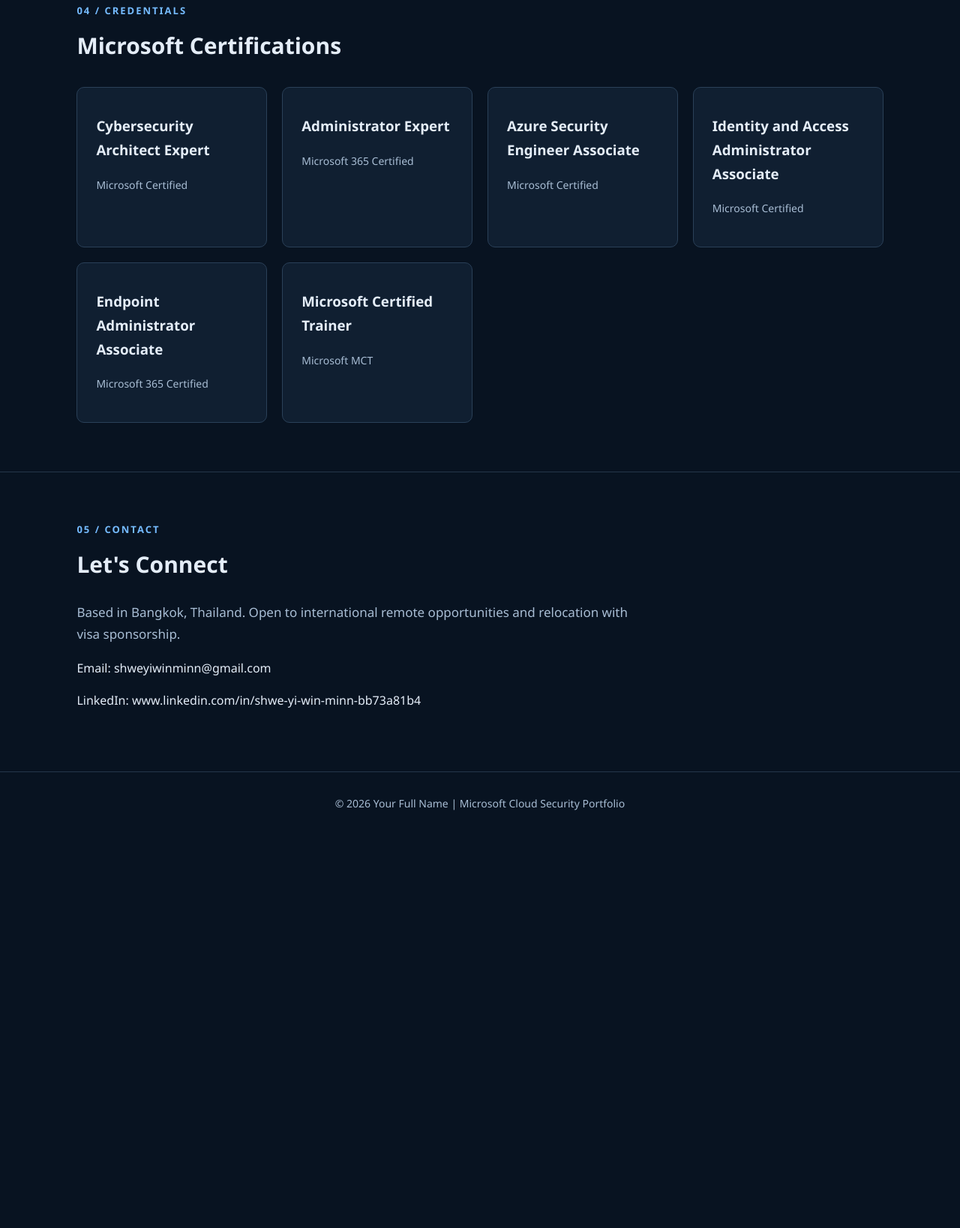
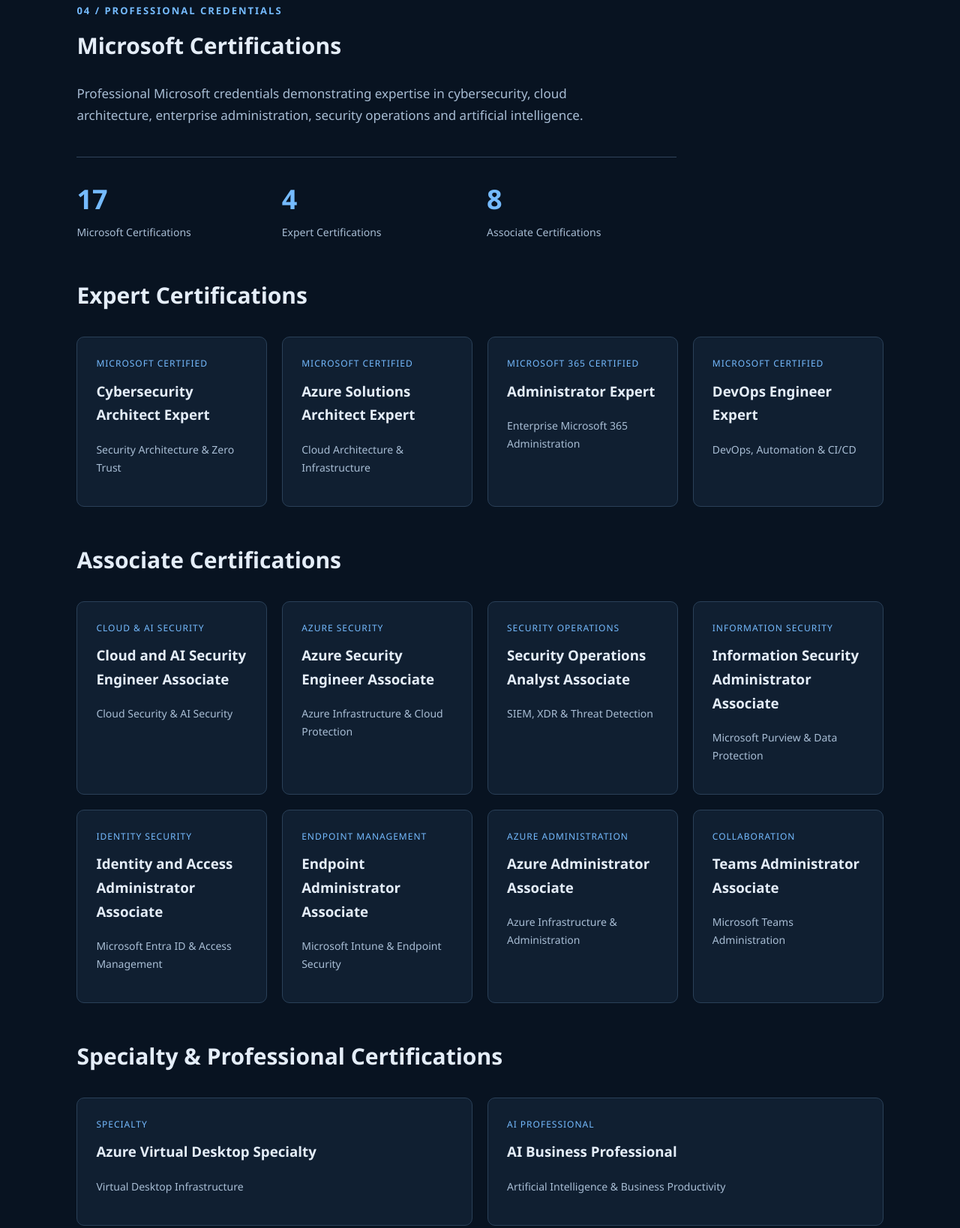
Before and after one commit to ZoEy-droid-tech/ZoEy-droid-tech.github.io, a plain HTML site: page index.html in a window 1280 px wide. Shown: the part 2910-4548 px from the top of the page at 75% size. Before the commit the page ends 4024 px from the top, so only its background shows below. Drawn offline with Linux system fonts and the light colour scheme.

Commit message:
Update Microsoft professional certifications
Updated certification titles and descriptions for clarity and consistency. Added new certifications and removed outdated ones.

```diff
--- a/index.html
+++ b/index.html
@@ -441,40 +441,180 @@ footer {
 
 <section id="certifications">
 
-    <div class="eyebrow">04 / CREDENTIALS</div>
+    <div class="eyebrow">
+        04 / PROFESSIONAL CREDENTIALS
+    </div>
 
     <h2>Microsoft Certifications</h2>
+
+    <p class="description">
+        Professional Microsoft credentials demonstrating
+        expertise in cybersecurity, cloud architecture,
+        enterprise administration, security operations
+        and artificial intelligence.
+    </p>
+
+    <!-- Certification Summary -->
+
+    <div class="stats">
+
+        <div class="stat">
+            <strong>17</strong>
+            <span>Microsoft Certifications</span>
+        </div>
+
+        <div class="stat">
+            <strong>4</strong>
+            <span>Expert Certifications</span>
+        </div>
+
+        <div class="stat">
+            <strong>8</strong>
+            <span>Associate Certifications</span>
+        </div>
+
+    </div>
+
+    <!-- Expert Certifications -->
+
+    <h2 style="margin-top:45px;">
+        Expert Certifications
+    </h2>
 
     <div class="grid">
 
         <div class="card">
+            <div class="tag">MICROSOFT CERTIFIED</div>
             <h3>Cybersecurity Architect Expert</h3>
-            <p>Microsoft Certified</p>
+            <p>Security Architecture & Zero Trust</p>
         </div>
 
         <div class="card">
-            <h3>Administrator Expert</h3>
-            <p>Microsoft 365 Certified</p>
+            <div class="tag">MICROSOFT CERTIFIED</div>
+            <h3>Azure Solutions Architect Expert</h3>
+            <p>Cloud Architecture & Infrastructure</p>
         </div>
 
         <div class="card">
-            <h3>Azure Security Engineer Associate</h3>
-            <p>Microsoft Certified</p>
+            <div class="tag">MICROSOFT 365 CERTIFIED</div>
+            <h3>Administrator Expert</h3>
+            <p>Enterprise Microsoft 365 Administration</p>
         </div>
 
         <div class="card">
-            <h3>Identity and Access Administrator Associate</h3>
-            <p>Microsoft Certified</p>
+            <div class="tag">MICROSOFT CERTIFIED</div>
+            <h3>DevOps Engineer Expert</h3>
+            <p>DevOps, Automation & CI/CD</p>
+        </div>
+
+    </div>
+
+    <!-- Associate Certifications -->
+
+    <h2 style="margin-top:45px;">
+        Associate Certifications
+    </h2>
+
+    <div class="grid">
+
+        <div class="card">
+            <div class="tag">CLOUD & AI SECURITY</div>
+            <h3>Cloud and AI Security Engineer Associate</h3>
+            <p>Cloud Security & AI Security</p>
         </div>
 
         <div class="card">
-            <h3>Endpoint Administrator Associate</h3>
-            <p>Microsoft 365 Certified</p>
+            <div class="tag">AZURE SECURITY</div>
+            <h3>Azure Security Engineer Associate</h3>
+            <p>Azure Infrastructure & Cloud Protection</p>
         </div>
 
         <div class="card">
-            <h3>Microsoft Certified Trainer</h3>
-            <p>Microsoft MCT</p>
+            <div class="tag">SECURITY OPERATIONS</div>
+            <h3>Security Operations Analyst Associate</h3>
+            <p>SIEM, XDR & Threat Detection</p>
+        </div>
+
+        <div class="card">
+            <div class="tag">INFORMATION SECURITY</div>
+            <h3>Information Security Administrator Associate</h3>
+            <p>Microsoft Purview & Data Protection</p>
+        </div>
+
+        <div class="card">
+            <div class="tag">IDENTITY SECURITY</div>
+            <h3>Identity and Access Administrator Associate</h3>
+            <p>Microsoft Entra ID & Access Management</p>
+        </div>
+
+        <div class="card">
+            <div class="tag">ENDPOINT MANAGEMENT</div>
+            <h3>Endpoint Administrator Associate</h3>
+            <p>Microsoft Intune & Endpoint Security</p>
+        </div>
+
+        <div class="card">
+            <div class="tag">AZURE ADMINISTRATION</div>
+            <h3>Azure Administrator Associate</h3>
+            <p>Azure Infrastructure & Administration</p>
+        </div>
+
+        <div class="card">
+            <div class="tag">COLLABORATION</div>
+            <h3>Teams Administrator Associate</h3>
+            <p>Microsoft Teams Administration</p>
+        </div>
+
+    </div>
+
+    <!-- Specialty and Professional Certifications -->
+
+    <h2 style="margin-top:45px;">
+        Specialty & Professional Certifications
+    </h2>
+
+    <div class="grid">
+
+        <div class="card">
+            <div class="tag">SPECIALTY</div>
+            <h3>Azure Virtual Desktop Specialty</h3>
+            <p>Virtual Desktop Infrastructure</p>
+        </div>
+
+        <div class="card">
+            <div class="tag">AI PROFESSIONAL</div>
+            <h3>AI Business Professional</h3>
+            <p>Artificial Intelligence & Business Productivity</p>
+        </div>
+
+    </div>
+
+    <!-- Fundamental Certifications -->
+
+    <h2 style="margin-top:45px;">
+        Fundamental Certifications
+    </h2>
+
+    <div class="grid">
+
+        <div class="card">
+            <div class="tag">FUNDAMENTALS</div>
+            <h3>
+                Security, Compliance, and Identity Fundamentals
+            </h3>
+            <p>Security, Compliance & Identity</p>
+        </div>
+
+        <div class="card">
+            <div class="tag">FUNDAMENTALS</div>
+            <h3>Azure Fundamentals</h3>
+            <p>Microsoft Azure Cloud Services</p>
+        </div>
+
+        <div class="card">
+            <div class="tag">FUNDAMENTALS</div>
+            <h3>Microsoft 365 Fundamentals</h3>
+            <p>Microsoft 365 Cloud Services</p>
         </div>
 
     </div>
```
